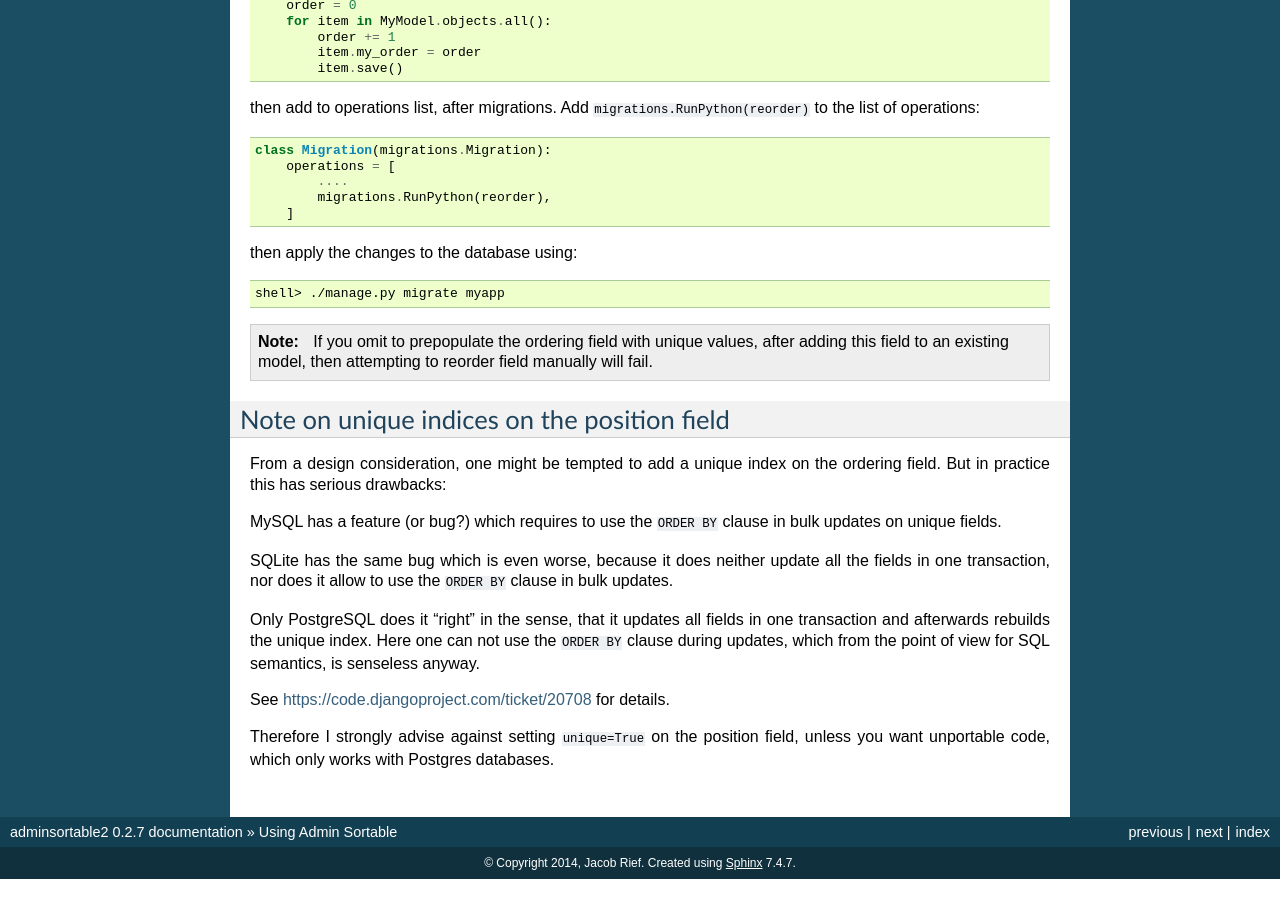
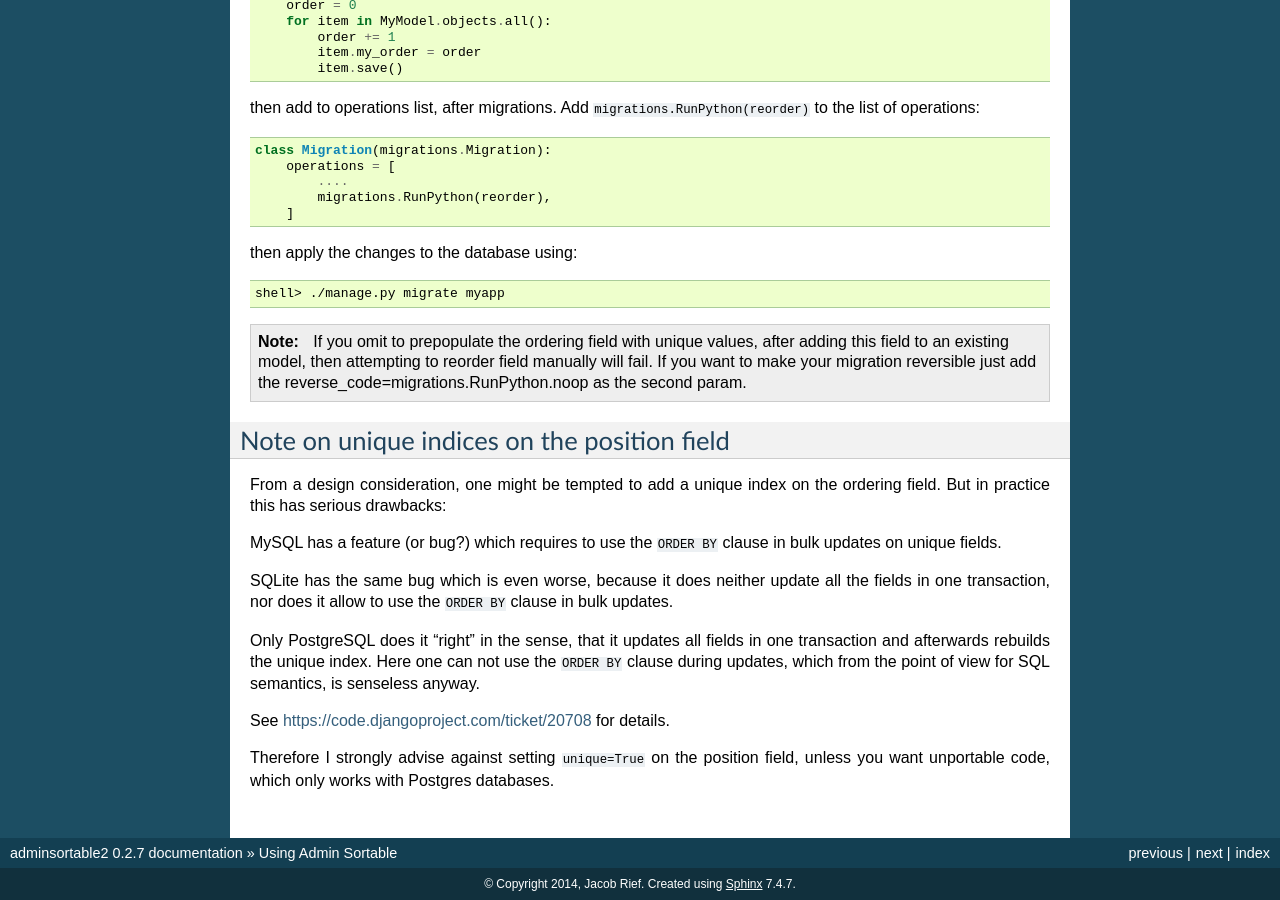
Before and after one commit to jrief/django-admin-sortable2, a Sphinx documentation site: the page built from docs/source/usage.rst, in a window 1280 px wide and 900 px high, scrolled down 5280 px. Built offline with Sphinx 7.4.7, drawn with Linux system fonts in a browser that asks for light colours; before the commit the page ends 6159 px from its top, so only the background shows below that.

Commit message:
Add the docs explaining how to make your migration reversible

```diff
--- a/docs/source/usage.rst
+++ b/docs/source/usage.rst
@@ -273,6 +273,8 @@ then apply the changes to the database using:
 
 .. note:: If you omit to prepopulate the ordering field with unique values, after adding this field
 		to an existing model, then attempting to reorder field manually will fail.
+		If you want to make your migration reversible just add the
+		reverse_code=migrations.RunPython.noop as the second param.
 
 
 Note on unique indices on the position field
```
